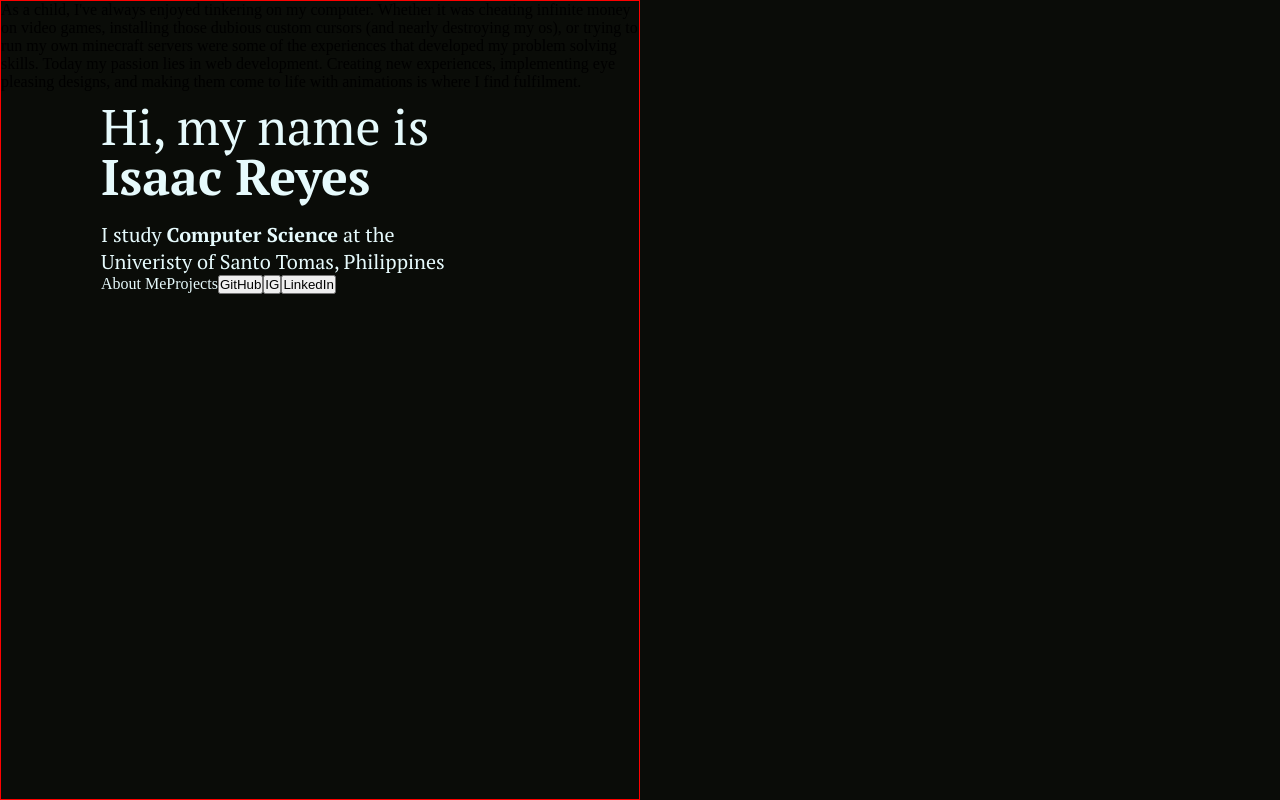
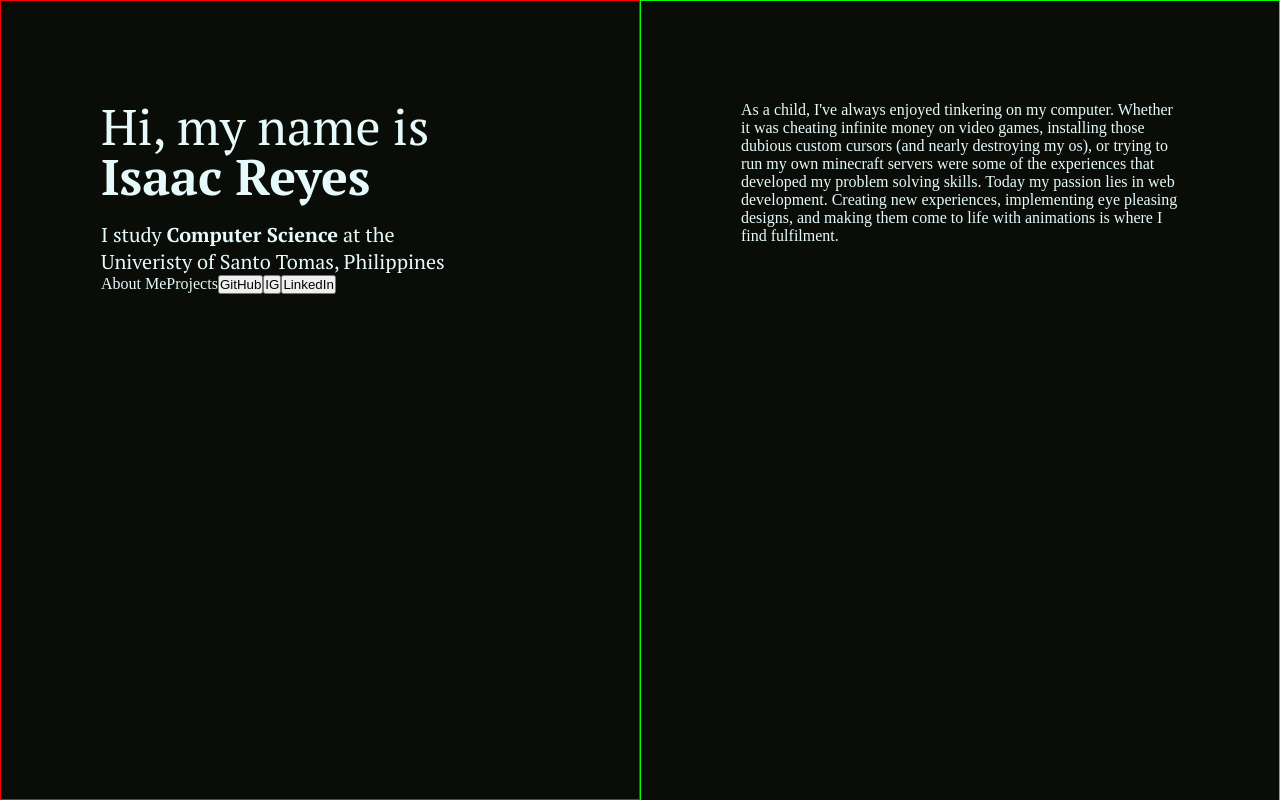
Before and after one commit to css-enjoyer/portfolio, a React (Create React App) app: page / in a window 1280 px wide. Shown: the top 800 px of the page. Built offline with nearby package versions, Linux system fonts and the light colour scheme.

Commit message:
Fix columns and layout

```diff
--- a/src/App.css
+++ b/src/App.css
@@ -27,15 +27,13 @@ body .App {
   height: 100vh;
   width: 100%;
   display: grid;
-  grid-template-areas: "bio info";
 }
 body .App .bioColumn {
   width: 50%;
   height: 100%;
+  position: fixed;
+  padding: 100px;
   border: 1px solid red;
-  position: fixed;
-  grid-area: bio;
-  padding: 100px;
   color: var(--white);
 }
 body .App .bioColumn h1 {
@@ -48,9 +46,11 @@ body .App .bioColumn h4 {
 }
 body .App .infoColumn {
   width: 50%;
-  height: 200%;
+  height: 300%;
+  margin-left: auto;
+  padding: 100px;
   border: 1px solid lime;
-  grid-area: info;
+  color: var(--white);
 }
 
 @media screen and (max-width: 767px) {
--- a/src/App.scss
+++ b/src/App.scss
@@ -25,15 +25,13 @@ body {
         height: 100vh;
         width: 100%;
         display: grid;
-        grid-template-areas: "bio info";
         .bioColumn {
             width: 50%;
             height: 100%;
-            border: 1px solid red;
             position: fixed;
-            grid-area: bio;
             padding: 100px;
 
+            border: 1px solid red;
             color: var(--white);
             h1 {
                 font-size: 50px;
@@ -46,9 +44,12 @@ body {
         }
         .infoColumn {
             width: 50%;
-            height: 200%;
+            height: 300%;
+            margin-left: auto;
+            padding: 100px;
+
             border: 1px solid lime;
-            grid-area: info;
+            color: var(--white);
         }
     }
 }
```
Also changed, not shown: 1 other file (tests, documents, lock files or other folders).
